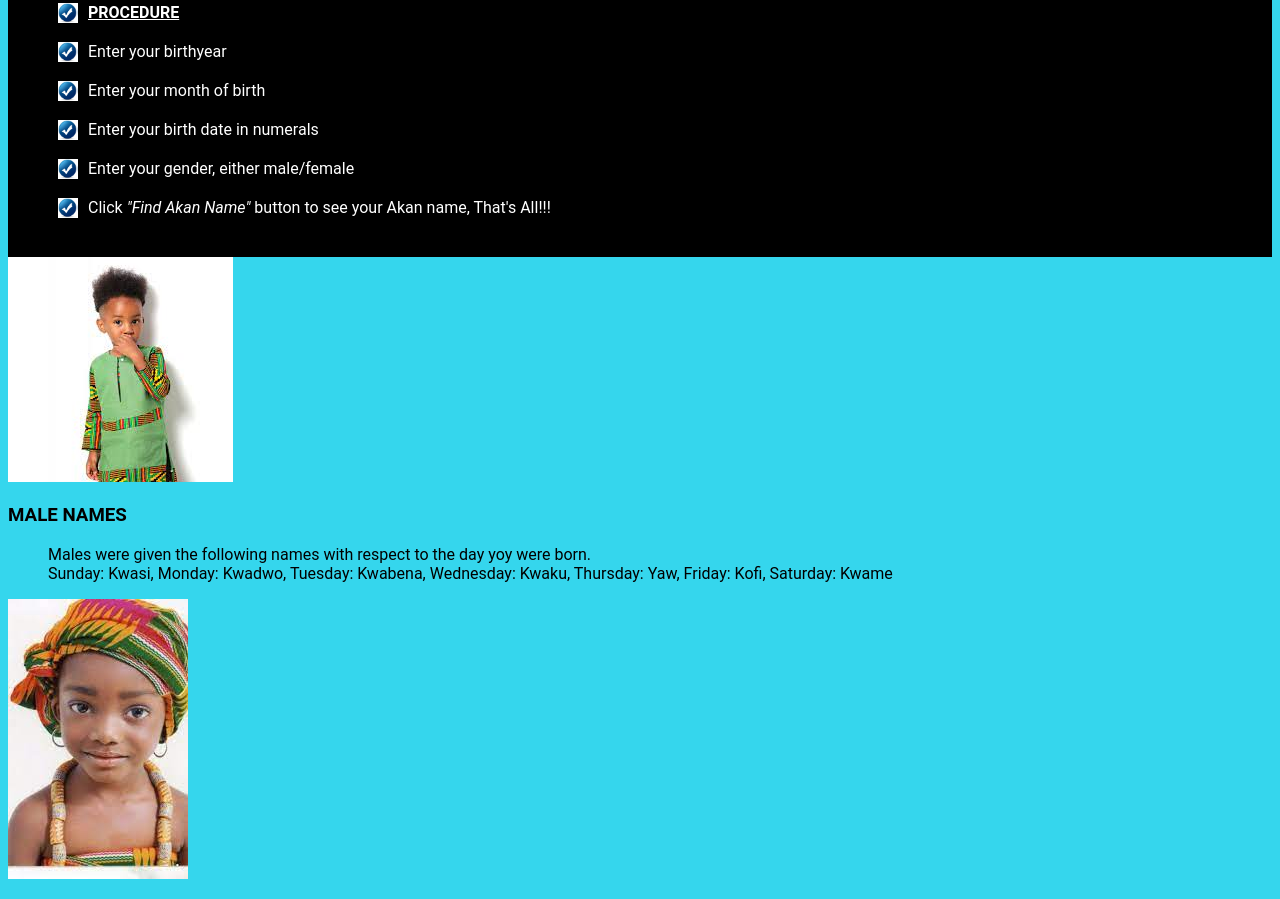
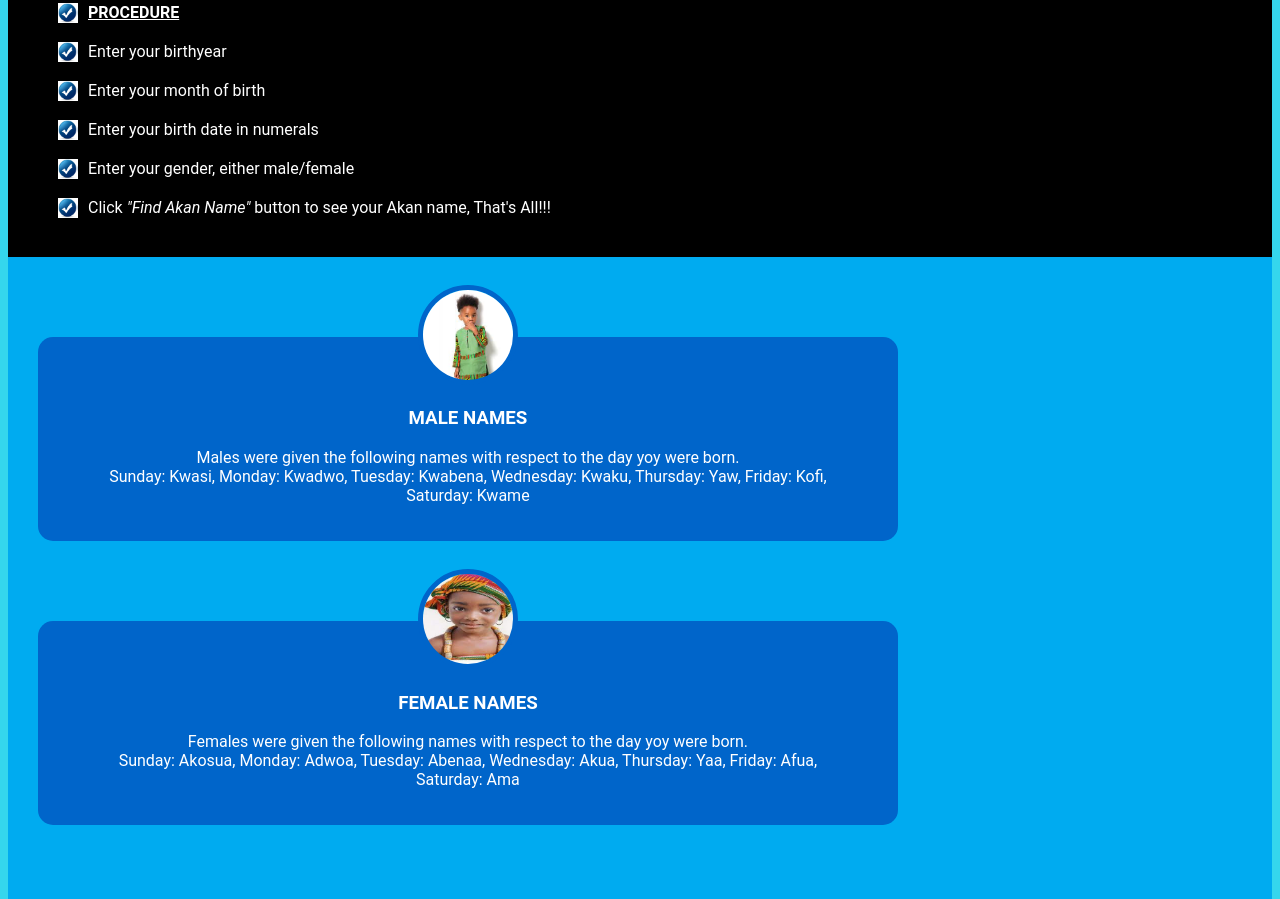
Before and after one commit to nazarena254/akan.github.io, a plain HTML site: page index.html in a window 1280 px wide. Shown: the part 558-1457 px from the top of the page. Drawn offline with Linux system fonts and the light colour scheme; files whose address does not match are found by name.

Commit message:
It will add styling on name section

```diff
--- a/css/styles.css
+++ b/css/styles.css
@@ -125,3 +125,27 @@ section{
      margin-right: 20px;
      float: left;
 }
+.name-section{
+    background: #00ABF0;
+    color: white;
+
+}
+.akan-names{
+    background: #0065ca;
+    margin: 80px 30px;
+    text-align: center;
+    padding: 20px 20px;
+    width: 80%;
+    border-radius: 15px;
+
+}
+.girl{
+    width: 90px;
+    height: 90px;
+    border: 5px solid#0065ca;
+    border-radius: 50%;
+    margin-top: -4.5em;
+}
+h4{
+    font-size: large;
+}
```
